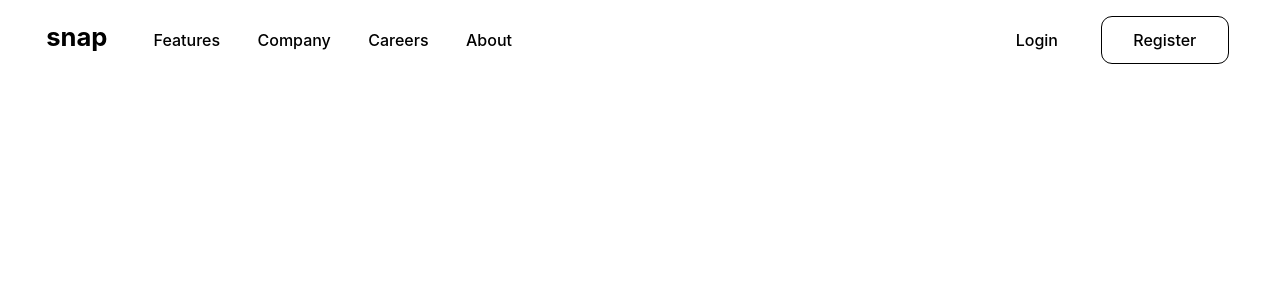
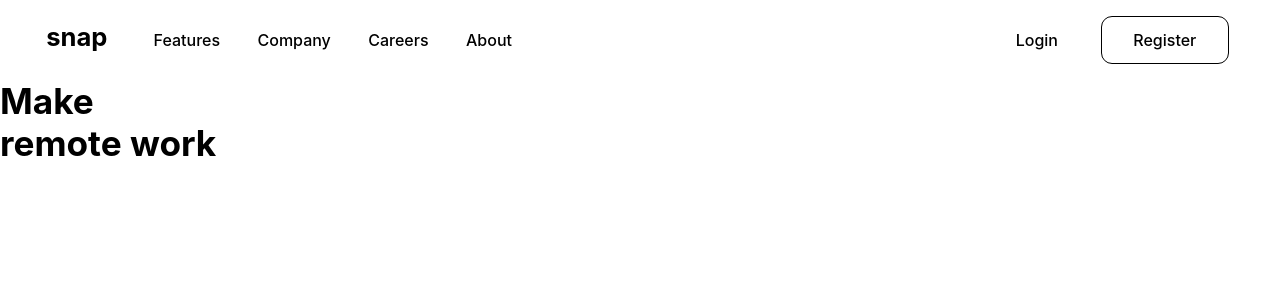
Before and after one commit to PrabeshPP/UI-Challenge--Next, a Next.js app: page / in a window 1280 px wide. Shown: the top 300 px of the page. Built offline with nearby package versions, Linux system fonts and the light colour scheme.

Commit message:
[added] home page

```diff
--- /dev/null
+++ b/Component/Home/home_component.module.scss
@@ -0,0 +1,38 @@
+@mixin box() {
+    height: 90vh;
+    width: 50%;
+}
+
+@mixin spanText() {
+    font-size: 2.2rem;
+    font-weight: bold;
+    color: black;
+}
+
+.homeBox{
+    min-height: 90vh;
+    width: 100%;
+    display: flex
+}
+
+.leftBox{
+    @include box();
+}
+
+.rightBox{
+    @include box();
+}
+
+.heading{
+    display: flex;
+    flex-direction: column;
+
+    .span1{
+        @include spanText();
+    }
+
+    .span2{
+        @include spanText();
+    }
+
+}
--- /dev/null
+++ b/Component/Home/home_component.tsx
@@ -0,0 +1,19 @@
+import React from 'react'
+import classes from "./home_component.module.scss";
+
+export const HomeComponent = () => {
+  return (
+    <div className={classes.homeBox}>
+        {/* left-side of the home component */}
+
+        <div className={classes.leftBox}>
+            <div className={classes.heading}>
+                    <span className={classes.span1}>Make</span>
+                    <span className={classes.span2}>remote work</span>
+            </div>
+        </div>
+        <div className={classes.rightBox}>
+        </div>
+    </div>
+  )
+}
--- a/pages/index.tsx
+++ b/pages/index.tsx
@@ -1,11 +1,12 @@
 import type { NextPage } from 'next'
 import Head from 'next/head'
 import Image from 'next/image'
-import styles from '../styles/Home.module.scss'
+import classes from '../styles/Home.module.scss'
+import { HomeComponent } from '../Component/Home/home_component'
 
 const Home: NextPage = () => {
   return (
-    <div>
+    <div className={classes.homeContainer}>
       <Head>
       <title>Snap</title>
       <meta
@@ -13,6 +14,7 @@ const Home: NextPage = () => {
         content="Add your own meetups and create an amazing connection opportunities."
       />
     </Head>
+    <HomeComponent/>
     </div>
   )
 }
--- /dev/null
+++ b/styles/Home.module.scss
@@ -0,0 +1,7 @@
+$primary-color:white;
+
+.homeContainer{
+    min-height: 90vh;
+    width: 100%;
+    background-color: $primary-color;
+}
```
